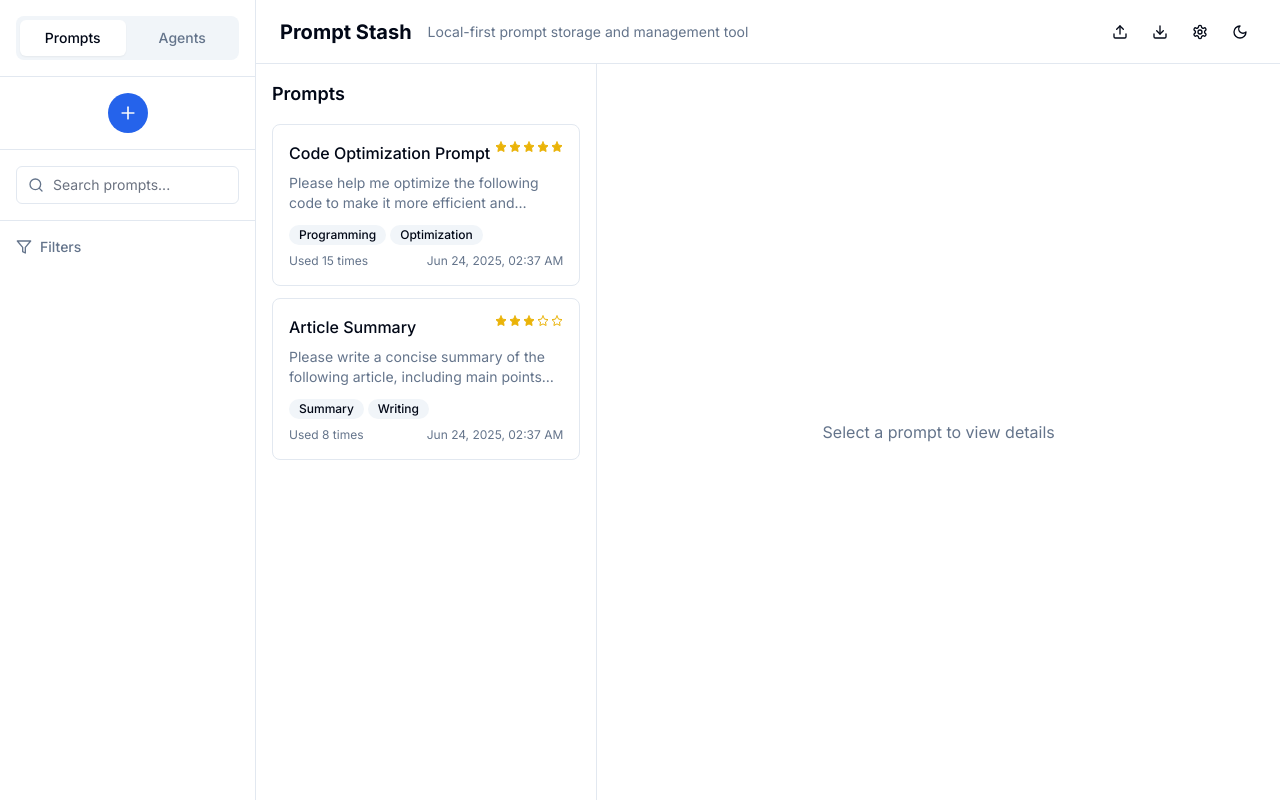
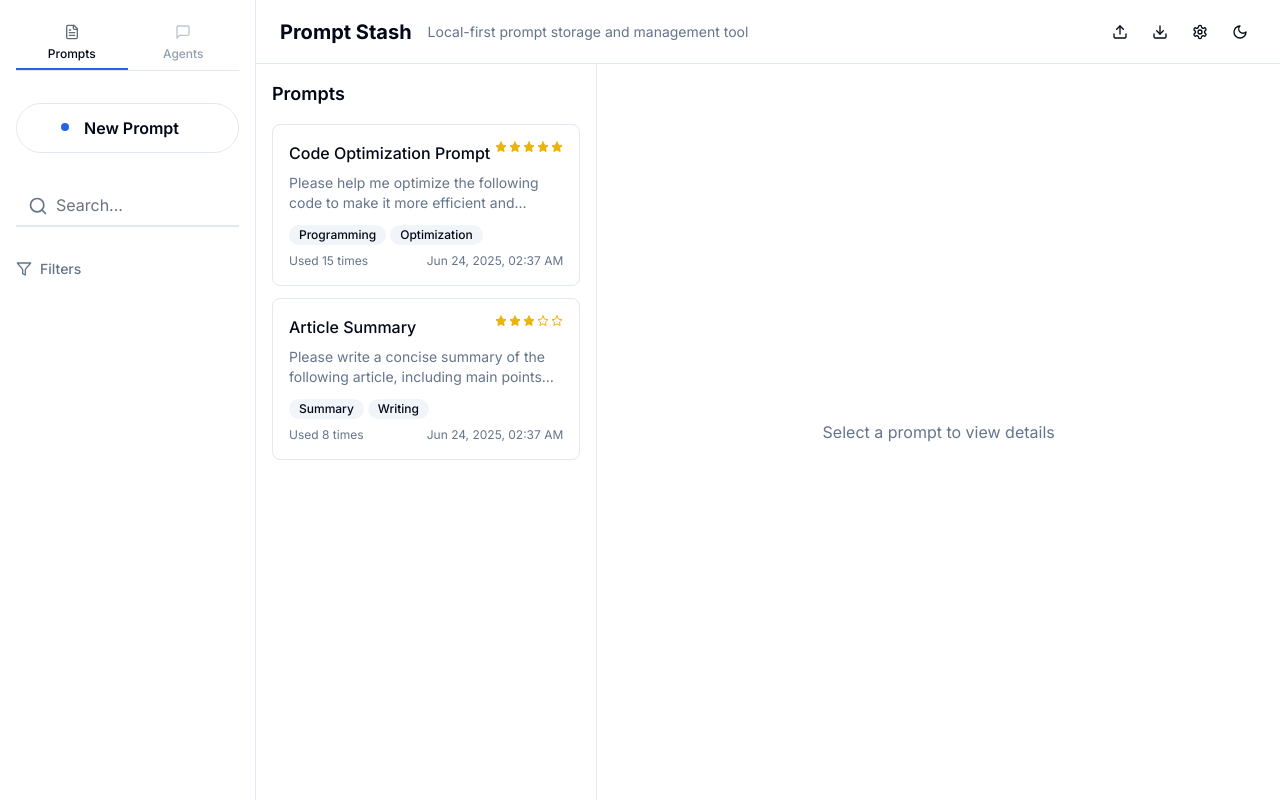
Before and after one commit to mailbobg/Prompt-Lab, a Next.js app: page / in a window 1280 px wide. Built offline with nearby package versions, Linux system fonts and the light colour scheme.

Commit message:
feat(UI): Refactor search, new prompt button, and dialog styles

```diff
--- a/src/app/page.tsx
+++ b/src/app/page.tsx
@@ -10,6 +10,8 @@ import { useToast } from '@/hooks/useToast';
 
 export default function HomePage() {
   const [activeTab, setActiveTab] = useState<'prompts' | 'agents'>('prompts');
+  const [searchQuery, setSearchQuery] = useState('');
+  const [selectedTags, setSelectedTags] = useState<string[]>([]);
   const { toasts, removeToast } = useToast();
   const promptManagerRef = useRef<any>(null);
 
@@ -25,12 +27,20 @@ export default function HomePage() {
         activeTab={activeTab}
         onTabChange={setActiveTab}
         onNewPrompt={handleNewPrompt}
+        searchQuery={searchQuery}
+        onSearchChange={setSearchQuery}
+        selectedTags={selectedTags}
+        onTagsChange={setSelectedTags}
       />
       <div className="flex-1 flex flex-col">
         <Header />
         <main className="flex-1 overflow-hidden">
           {activeTab === 'prompts' ? (
-            <PromptManager ref={promptManagerRef} />
+            <PromptManager
+              ref={promptManagerRef}
+              searchQuery={searchQuery}
+              selectedTags={selectedTags}
+            />
           ) : (
             <AgentChat />
           )}
--- a/src/components/Sidebar.tsx
+++ b/src/components/Sidebar.tsx
@@ -1,30 +1,82 @@
 'use client';
 
-import { useState } from 'react';
-import { Plus, Search, Filter, Hash, Archive } from 'lucide-react';
-import { UI_TEXT, DEFAULT_TAGS, PROMPT_CATEGORIES } from '@/constants';
+import { useState, useEffect } from 'react';
+import { Plus, Search, Filter, Hash, Archive, X, FileText, MessageSquare } from 'lucide-react';
+import { UI_TEXT, DEFAULT_TAGS, STORAGE_KEYS } from '@/constants';
 import { cn } from '@/lib/utils';
 import { NewPromptDialog } from './NewPromptDialog';
+import { SearchBar } from './ui/search-bar';
+import { Tabs, TabsList, TabsTrigger } from './ui/tabs';
+import { Prompt } from '@/types';
+import { storage } from '@/lib/utils';
+import { InteractiveHoverButton } from './ui/interactive-hover-button';
 
 interface SidebarProps {
   activeTab: 'prompts' | 'agents';
   onTabChange: (tab: 'prompts' | 'agents') => void;
   onNewPrompt?: (prompt: any) => void;
+  searchQuery: string;
+  onSearchChange: (query: string) => void;
+  selectedTags: string[];
+  onTagsChange: (tags: string[]) => void;
 }
 
-export function Sidebar({ activeTab, onTabChange, onNewPrompt }: SidebarProps) {
-  const [searchQuery, setSearchQuery] = useState('');
-  const [selectedCategory, setSelectedCategory] = useState('all');
-  const [selectedTags, setSelectedTags] = useState<string[]>([]);
+export function Sidebar({
+  activeTab,
+  onTabChange,
+  onNewPrompt,
+  searchQuery,
+  onSearchChange,
+  selectedTags,
+  onTagsChange
+}: SidebarProps) {
   const [showFilters, setShowFilters] = useState(false);
   const [showNewPromptDialog, setShowNewPromptDialog] = useState(false);
+  const [availableTags, setAvailableTags] = useState<Array<{tag: string, count: number}>>([]);
+
+  // 动态获取所有可用标签并按使用频率排序
+  useEffect(() => {
+    const prompts = storage.get<Prompt[]>(STORAGE_KEYS.prompts, []);
+    const tagCount: Record<string, number> = {};
+
+    // 统计所有标签的使用频率
+    prompts.forEach(prompt => {
+      prompt.tags.forEach(tag => {
+        tagCount[tag] = (tagCount[tag] || 0) + 1;
+      });
+    });
+
+    // 将预设标签也加入，即使使用频率为0
+    DEFAULT_TAGS.forEach(tag => {
+      if (!tagCount[tag]) {
+        tagCount[tag] = 0;
+      }
+    });
+
+    // 转换为数组并按使用频率排序
+    const sortedTags = Object.entries(tagCount)
+      .map(([tag, count]) => ({ tag, count }))
+      .sort((a, b) => {
+        // 先按使用频率排序，频率相同的按字母顺序
+        if (b.count !== a.count) {
+          return b.count - a.count;
+        }
+        return a.tag.localeCompare(b.tag);
+      });
+
+    setAvailableTags(sortedTags);
+  }, []);
 
   const toggleTag = (tag: string) => {
-    setSelectedTags(prev =>
-      prev.includes(tag)
-        ? prev.filter(t => t !== tag)
-        : [...prev, tag]
+    onTagsChange(
+      selectedTags.includes(tag)
+        ? selectedTags.filter(t => t !== tag)
+        : [...selectedTags, tag]
     );
+  };
+
+  const clearAllTags = () => {
+    onTagsChange([]);
   };
 
   const handleNewPrompt = (promptData: any) => {
@@ -37,56 +89,48 @@ export function Sidebar({ activeTab, onTabChange, onNewPrompt }: SidebarProps) {
   return (
     <div className="sidebar">
       {/* Tab switcher */}
-      <div className="p-4 border-b border-border">
-        <div className="flex space-x-1 p-1 bg-muted rounded-lg">
-          <button
-            onClick={() => onTabChange('prompts')}
-            className={cn(
-              'flex-1 text-sm font-medium py-2 px-3 rounded-md transition-colors',
-              activeTab === 'prompts'
-                ? 'bg-background text-foreground shadow-sm'
-                : 'text-muted-foreground hover:text-foreground'
-            )}
+      <div className="p-4">
+        <Tabs value={activeTab} onValueChange={(value) => onTabChange(value as 'prompts' | 'agents')}>
+          <TabsList className="h-auto rounded-none border-b border-border bg-transparent p-0 w-full">
+            <TabsTrigger
+              value="prompts"
+              className="relative flex-col rounded-none px-4 py-2 text-xs after:absolute after:inset-x-0 after:bottom-0 after:h-0.5 data-[state=active]:bg-transparent data-[state=active]:shadow-none data-[state=active]:after:bg-primary flex-1"
             >
+              <FileText className="mb-1.5 opacity-60" size={16} strokeWidth={2} aria-hidden="true" />
               {UI_TEXT.nav.prompts}
-          </button>
-          <button
-            onClick={() => onTabChange('agents')}
-            className={cn(
-              'flex-1 text-sm font-medium py-2 px-3 rounded-md transition-colors',
-              activeTab === 'agents'
-                ? 'bg-background text-foreground shadow-sm'
-                : 'text-muted-foreground hover:text-foreground'
-            )}
+            </TabsTrigger>
+            <TabsTrigger
+              value="agents"
+              className="relative flex-col rounded-none px-4 py-2 text-xs after:absolute after:inset-x-0 after:bottom-0 after:h-0.5 data-[state=active]:bg-transparent data-[state=active]:shadow-none data-[state=active]:after:bg-primary flex-1"
             >
+              <MessageSquare className="mb-1.5 opacity-60" size={16} strokeWidth={2} aria-hidden="true" />
               {UI_TEXT.nav.agents}
-          </button>
-        </div>
+            </TabsTrigger>
+          </TabsList>
+        </Tabs>
       </div>
 
-      {/* New button */}
-      <div className="p-4 border-b border-border flex justify-center">
-        <button
+      {/* New button - 只在prompts标签页显示 */}
+      {activeTab === 'prompts' && (
+        <div className="p-4 flex justify-center">
+          <InteractiveHoverButton
+            text={UI_TEXT.nav.newPrompt}
+            className="w-full"
             onClick={() => setShowNewPromptDialog(true)}
-          className="w-10 h-10 flex items-center justify-center bg-primary text-primary-foreground rounded-full hover:bg-primary/90 transition-colors"
-        >
-          <Plus className="w-5 h-5" />
-        </button>
-      </div>
-
-      {/* Search */}
-      <div className="p-4 border-b border-border">
-        <div className="relative">
-          <Search className="absolute left-3 top-1/2 transform -translate-y-1/2 w-4 h-4 text-muted-foreground" />
-          <input
-            type="text"
-            placeholder={UI_TEXT.prompts.searchPlaceholder}
-            value={searchQuery}
-            onChange={(e) => setSearchQuery(e.target.value)}
-            className="w-full pl-9 pr-3 py-2 bg-background border border-border rounded-md text-sm focus:outline-none focus:ring-2 focus:ring-ring"
           />
         </div>
+      )}
+
+      {/* Search - 只在prompts标签页显示 */}
+      {activeTab === 'prompts' && (
+        <div className="p-4">
+          <SearchBar
+            value={searchQuery}
+            onChange={(query) => onSearchChange(query)}
+            onSearch={(query) => onSearchChange(query)}
+          />
         </div>
+      )}
 
       {/* Filters */}
       {activeTab === 'prompts' && (
@@ -102,60 +146,73 @@ export function Sidebar({ activeTab, onTabChange, onNewPrompt }: SidebarProps) {
 
             {showFilters && (
               <div className="space-y-4">
-                {/* Category filter */}
+                {/* Tag filter */}
                 <div>
-                  <h4 className="text-sm font-medium mb-2">Category</h4>
-                  <div className="space-y-1">
+                  <div className="flex items-center justify-between mb-2">
+                    <h4 className="text-sm font-medium flex items-center gap-2">
+                      <Hash className="w-4 h-4" />
+                      {UI_TEXT.prompts.tags}
+                    </h4>
+                    {selectedTags.length > 0 && (
                       <button
-                      onClick={() => setSelectedCategory('all')}
-                      className={cn(
-                        'w-full text-left text-sm px-2 py-1 rounded transition-colors',
-                        selectedCategory === 'all'
-                          ? 'bg-secondary text-secondary-foreground'
-                          : 'text-muted-foreground hover:text-foreground'
+                        onClick={clearAllTags}
+                        className="text-xs text-muted-foreground hover:text-foreground flex items-center gap-1"
+                      >
+                        <X className="w-3 h-3" />
+                        清除全部
+                      </button>
                     )}
+                  </div>
+
+                  {/* 已选择的标签 */}
+                  {selectedTags.length > 0 && (
+                    <div className="mb-3 p-2 bg-muted/50 rounded-md">
+                      <div className="text-xs text-muted-foreground mb-1">已选择：</div>
+                      <div className="flex flex-wrap gap-1">
+                        {selectedTags.map((tag) => (
+                          <button
+                            key={tag}
+                            onClick={() => toggleTag(tag)}
+                            className="inline-flex items-center gap-1 px-2 py-1 bg-primary text-primary-foreground rounded-full text-xs hover:bg-primary/90 transition-colors"
                           >
-                      {UI_TEXT.common.all}
-                    </button>
-                    {PROMPT_CATEGORIES.map((category) => (
-                      <button
-                        key={category}
-                        onClick={() => setSelectedCategory(category)}
-                        className={cn(
-                          'w-full text-left text-sm px-2 py-1 rounded transition-colors',
-                          selectedCategory === category
-                            ? 'bg-secondary text-secondary-foreground'
-                            : 'text-muted-foreground hover:text-foreground'
-                        )}
-                      >
-                        {category}
+                            {tag}
+                            <X className="w-2.5 h-2.5" />
                           </button>
                         ))}
                       </div>
                     </div>
+                  )}
 
-                {/* Tag filter */}
-                <div>
-                  <h4 className="text-sm font-medium mb-2 flex items-center gap-2">
-                    <Hash className="w-4 h-4" />
-                    {UI_TEXT.prompts.tags}
-                  </h4>
+                  {/* 可选择的标签 */}
                   <div className="flex flex-wrap gap-1">
-                    {DEFAULT_TAGS.map((tag) => (
+                    {availableTags
+                      .filter(({tag}) => !selectedTags.includes(tag))
+                      .map(({ tag, count }) => (
                         <button
                           key={tag}
                           onClick={() => toggleTag(tag)}
                           className={cn(
-                          'tag text-xs transition-colors',
-                          selectedTags.includes(tag)
-                            ? 'bg-primary text-primary-foreground'
-                            : 'hover:bg-secondary/80'
+                            'inline-flex items-center gap-1 px-2 py-1 rounded-full text-xs transition-colors border',
+                            count > 0
+                              ? 'bg-secondary text-secondary-foreground border-secondary hover:bg-secondary/80'
+                              : 'bg-muted text-muted-foreground border-muted hover:bg-muted/80'
                           )}
                         >
                           {tag}
+                          {count > 0 && (
+                            <span className="text-xs opacity-60">
+                              {count}
+                            </span>
+                          )}
                         </button>
                       ))}
                   </div>
+
+                  {availableTags.length === 0 && (
+                    <div className="text-xs text-muted-foreground text-center py-4">
+                      暂无可用标签
+                    </div>
+                  )}
                 </div>
               </div>
             )}
--- /dev/null
+++ b/src/components/ui/search-bar.tsx
@@ -0,0 +1,73 @@
+"use client"
+
+import type React from "react"
+import { useState, useRef, useEffect } from "react"
+import { Search } from "lucide-react"
+import { cn } from "@/lib/utils"
+
+interface SearchBarProps {
+  placeholder?: string
+  onSearch?: (query: string) => void
+  value?: string
+  onChange?: (query: string) => void
+}
+
+const SearchBar = ({
+  placeholder = "Search...",
+  onSearch,
+  value,
+  onChange,
+}: SearchBarProps) => {
+  const [searchQuery, setSearchQuery] = useState(value || "")
+
+  useEffect(() => {
+    if (value !== undefined) {
+      setSearchQuery(value)
+    }
+  }, [value])
+
+  const handleInputChange = (e: React.ChangeEvent<HTMLInputElement>) => {
+    const query = e.target.value
+    setSearchQuery(query)
+    if (onChange) {
+      onChange(query)
+    }
+  }
+
+  const handleSubmit = (e: React.FormEvent) => {
+    e.preventDefault()
+    if (onSearch) {
+      onSearch(searchQuery)
+    }
+  }
+
+  const handleKeyDown = (e: React.KeyboardEvent<HTMLInputElement>) => {
+    if (e.key === "Enter") {
+      handleSubmit(e as React.FormEvent)
+    }
+  }
+
+  return (
+    <form
+      onSubmit={handleSubmit}
+      className="relative flex items-center w-full"
+    >
+      <Search className="absolute left-3 top-1/2 -translate-y-1/2 h-5 w-5 text-muted-foreground" />
+      <input
+        type="text"
+        value={searchQuery}
+        onChange={handleInputChange}
+        onKeyDown={handleKeyDown}
+        placeholder={placeholder}
+        className={cn(
+          "w-full pl-10 pr-4 py-2 rounded-none",
+          "bg-transparent border-0 border-b-2 border-border",
+          "focus:outline-none focus:ring-0 focus:border-primary",
+          "transition-colors duration-300"
+        )}
+      />
+    </form>
+  )
+}
+
+export { SearchBar }
--- /dev/null
+++ b/src/components/ui/tabs.tsx
@@ -0,0 +1,55 @@
+"use client";
+
+import * as TabsPrimitive from "@radix-ui/react-tabs";
+import * as React from "react";
+
+import { cn } from "@/lib/utils";
+
+const Tabs = TabsPrimitive.Root;
+
+const TabsList = React.forwardRef<
+  React.ElementRef<typeof TabsPrimitive.List>,
+  React.ComponentPropsWithoutRef<typeof TabsPrimitive.List>
+>(({ className, ...props }, ref) => (
+  <TabsPrimitive.List
+    ref={ref}
+    className={cn(
+      "inline-flex items-center justify-center rounded-lg bg-muted p-0.5 text-muted-foreground/70",
+      className,
+    )}
+    {...props}
+  />
+));
+TabsList.displayName = TabsPrimitive.List.displayName;
+
+const TabsTrigger = React.forwardRef<
+  React.ElementRef<typeof TabsPrimitive.Trigger>,
+  React.ComponentPropsWithoutRef<typeof TabsPrimitive.Trigger>
+>(({ className, ...props }, ref) => (
+  <TabsPrimitive.Trigger
+    ref={ref}
+    className={cn(
+      "inline-flex items-center justify-center whitespace-nowrap rounded-md px-3 py-1.5 text-sm font-medium outline-offset-2 transition-all hover:text-muted-foreground focus-visible:outline focus-visible:outline-2 focus-visible:outline-ring/70 disabled:pointer-events-none disabled:opacity-50 data-[state=active]:bg-background data-[state=active]:text-foreground data-[state=active]:shadow-sm data-[state=active]:shadow-black/5",
+      className,
+    )}
+    {...props}
+  />
+));
+TabsTrigger.displayName = TabsPrimitive.Trigger.displayName;
+
+const TabsContent = React.forwardRef<
+  React.ElementRef<typeof TabsPrimitive.Content>,
+  React.ComponentPropsWithoutRef<typeof TabsPrimitive.Content>
+>(({ className, ...props }, ref) => (
+  <TabsPrimitive.Content
+    ref={ref}
+    className={cn(
+      "mt-2 outline-offset-2 focus-visible:outline focus-visible:outline-2 focus-visible:outline-ring/70",
+      className,
+    )}
+    {...props}
+  />
+));
+TabsContent.displayName = TabsPrimitive.Content.displayName;
+
+export { Tabs, TabsContent, TabsList, TabsTrigger };
```
Also changed, not shown: package.json (+6 -4 lines), src/components/NewPromptDialog.tsx (+18 -20 lines), src/components/PromptManager.tsx (+34 -6 lines), 1 other file (tests, documents, lock files or other folders). Lines whose indentation alone changed are shown as unchanged.
